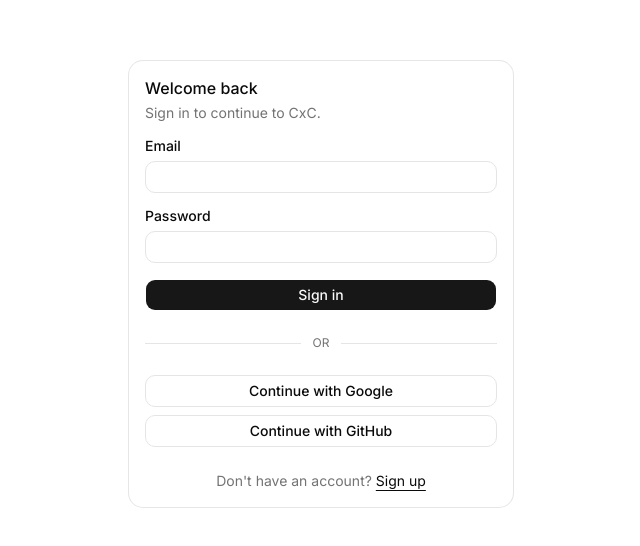
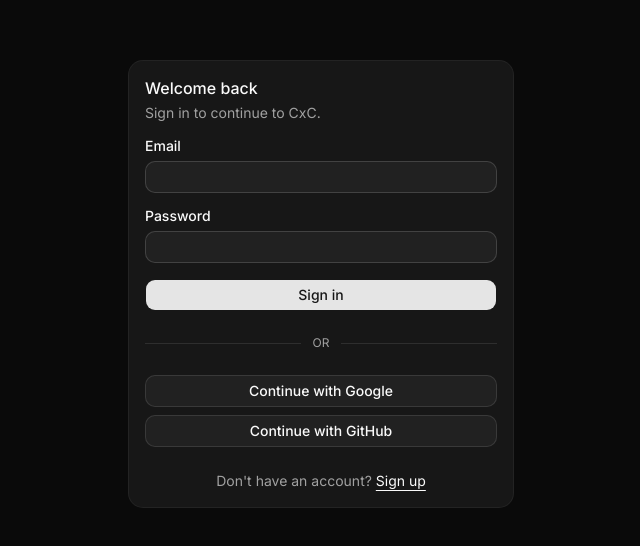
Before and after one commit to uw-datasci/cxc, a Next.js app: page /sign-in in a window 1280 px wide. Shown: the part 116-662 px from the top of the page, without its empty margins (319-959 px from the left). Built offline with nearby package versions, Linux system fonts and the light colour scheme.

Commit message:
home page auth ui rough in test

```diff
--- a/app/page.tsx
+++ b/app/page.tsx
@@ -1,19 +1,43 @@
+import Link from "next/link";
+
+import { HomeAuthActions } from "@/components/home/HomeAuthActions";
 import { Button } from "@/components/ui/button";
 
 export default function Page() {
   return (
-    <div className="flex min-h-svh p-6">
-      <div className="flex max-w-md min-w-0 flex-col gap-4 text-sm leading-loose">
+    <div className="flex min-h-svh flex-col p-6">
+      <header className="flex flex-wrap items-start justify-between gap-4">
         <div>
-          <h1 className="font-medium">Project ready!</h1>
-          <p>You may now add components and start building.</p>
-          <p>We&apos;ve already added the button component for you.</p>
-          <Button className="mt-2">Button</Button>
+          <p className="text-sm text-muted-foreground">
+            CxC - UWaterloo Data Science Competition
+          </p>
+          <h1 className="mt-1 text-2xl font-medium tracking-tight">Welcome</h1>
         </div>
-        <div className="font-mono text-xs text-muted-foreground">
-          (Press <kbd>d</kbd> to toggle dark mode)
+        <HomeAuthActions />
+      </header>
+
+      <main className="flex flex-1 items-center">
+        <div className="flex max-w-lg flex-col gap-6">
+          <div className="flex flex-col gap-3 text-sm leading-relaxed">
+            <p>
+              Apply, compete, and track your progress in UWaterloo&apos;s premier data science
+              competition.
+            </p>
+            <p className="text-muted-foreground">
+              Create an account to get started, or sign in if you already have one.
+            </p>
+          </div>
+
+          <div className="flex flex-wrap gap-2">
+            <Button asChild>
+              <Link href="/sign-up">Get started</Link>
+            </Button>
+            <Button variant="outline" asChild>
+              <Link href="/sign-in">Sign in</Link>
+            </Button>
+          </div>
         </div>
-      </div>
+      </main>
     </div>
   );
 }
--- /dev/null
+++ b/components/home/HomeAuthActions.tsx
@@ -0,0 +1,51 @@
+"use client";
+
+import Link from "next/link";
+import { useRouter } from "next/navigation";
+
+import { Button } from "@/components/ui/button";
+import { useAuth } from "@/lib/hooks/useAuth";
+
+export function HomeAuthActions() {
+  const router = useRouter();
+  const { user, isAuthenticated, isPending, signOut } = useAuth();
+
+  async function handleSignOut() {
+    await signOut();
+    router.refresh();
+  }
+
+  if (isPending) {
+    return (
+      <p className="text-sm text-muted-foreground" aria-live="polite">
+        Checking session…
+      </p>
+    );
+  }
+
+  if (isAuthenticated && user) {
+    const displayName = user.name?.trim() || user.email;
+
+    return (
+      <div className="flex flex-col gap-3 sm:flex-row sm:items-center">
+        <p className="text-sm">
+          Signed in as <span className="font-medium">{displayName}</span>
+        </p>
+        <Button variant="outline" size="sm" onClick={handleSignOut}>
+          Sign out
+        </Button>
+      </div>
+    );
+  }
+
+  return (
+    <div className="flex flex-wrap gap-2">
+      <Button variant="outline" asChild>
+        <Link href="/sign-in">Sign in</Link>
+      </Button>
+      <Button asChild>
+        <Link href="/sign-up">Sign up</Link>
+      </Button>
+    </div>
+  );
+}
--- a/components/theme-provider.tsx
+++ b/components/theme-provider.tsx
@@ -1,71 +1,24 @@
 "use client";
 
 import * as React from "react";
-import { ThemeProvider as NextThemesProvider, useTheme } from "next-themes";
+import { ThemeProvider as NextThemesProvider } from "next-themes";
 
 function ThemeProvider({
   children,
   ...props
-}: React.ComponentProps<typeof NextThemesProvider>) {
+}: Readonly<React.ComponentProps<typeof NextThemesProvider>>) {
   return (
     <NextThemesProvider
       attribute="class"
-      defaultTheme="system"
-      enableSystem
+      defaultTheme="dark"
+      forcedTheme="dark"
+      enableSystem={false}
       disableTransitionOnChange
       {...props}
     >
-      <ThemeHotkey />
       {children}
     </NextThemesProvider>
   );
 }
 
-function isTypingTarget(target: EventTarget | null) {
-  if (!(target instanceof HTMLElement)) {
-    return false;
-  }
-
-  return (
-    target.isContentEditable ||
-    target.tagName === "INPUT" ||
-    target.tagName === "TEXTAREA" ||
-    target.tagName === "SELECT"
-  );
-}
-
-function ThemeHotkey() {
-  const { resolvedTheme, setTheme } = useTheme();
-
-  React.useEffect(() => {
-    function onKeyDown(event: KeyboardEvent) {
-      if (event.defaultPrevented || event.repeat) {
-        return;
-      }
-
-      if (event.metaKey || event.ctrlKey || event.altKey) {
-        return;
-      }
-
-      if (event.key.toLowerCase() !== "d") {
-        return;
-      }
-
-      if (isTypingTarget(event.target)) {
-        return;
-      }
-
-      setTheme(resolvedTheme === "dark" ? "light" : "dark");
-    }
-
-    window.addEventListener("keydown", onKeyDown);
-
-    return () => {
-      window.removeEventListener("keydown", onKeyDown);
-    };
-  }, [resolvedTheme, setTheme]);
-
-  return null;
-}
-
 export { ThemeProvider };
```
